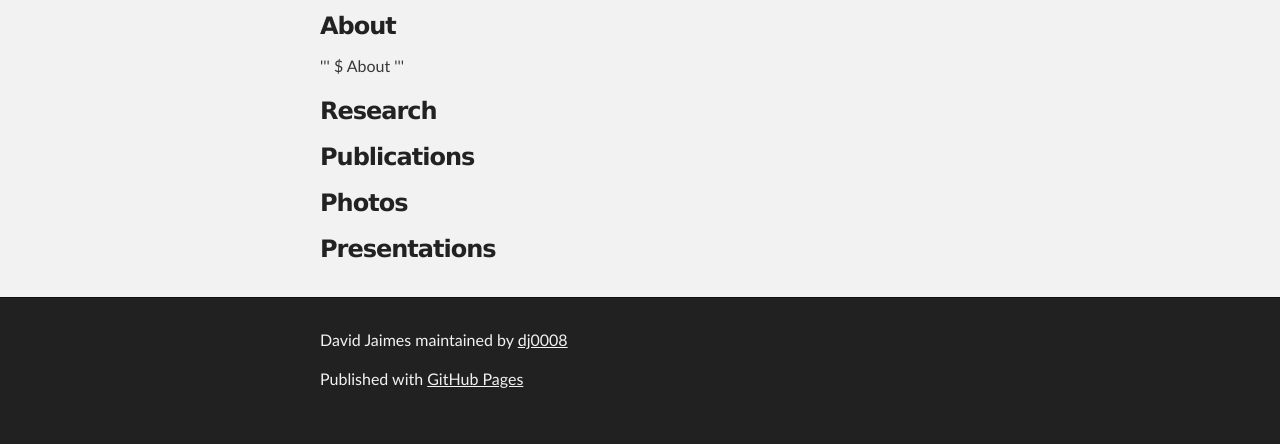
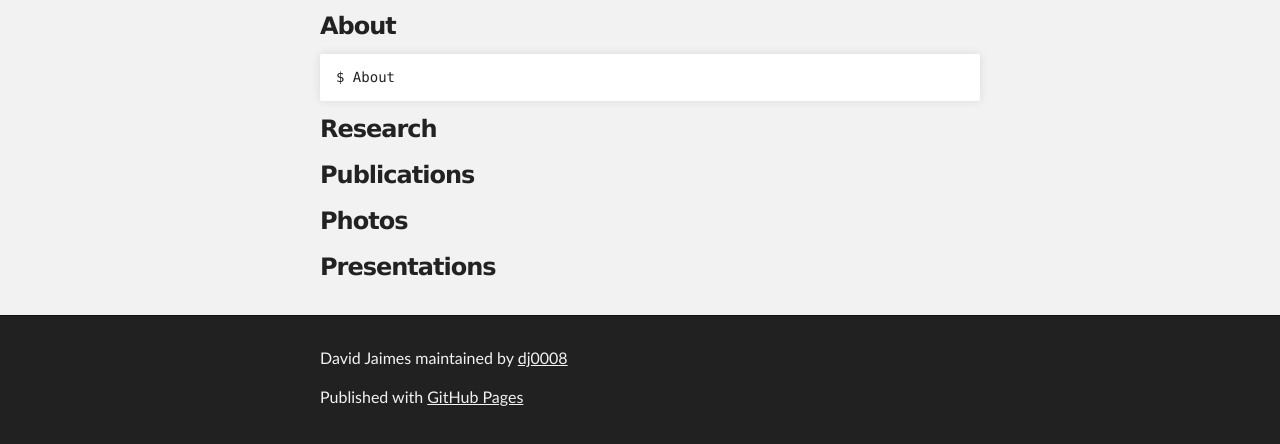
Before and after one commit to dj0008/davidjaimes.github.io, a plain HTML site: page index.html in a window 1280 px wide. Shown: the part 252-696 px from the top of the page. Drawn offline with Linux system fonts and the light colour scheme.

Commit message:
Create gh-pages branch via GitHub

```diff
--- a/index.html
+++ b/index.html
@@ -34,9 +34,8 @@
         <h3>
 <a id="about" class="anchor" href="#about" aria-hidden="true"><span class="octicon octicon-link"></span></a>About</h3>
 
-<p>'''
-$ About
-'''</p>
+<pre><code>$ About
+</code></pre>
 
 <h3>
 <a id="research" class="anchor" href="#research" aria-hidden="true"><span class="octicon octicon-link"></span></a>Research</h3>
```
Also changed, not shown: params.json (+1 -1 lines).
